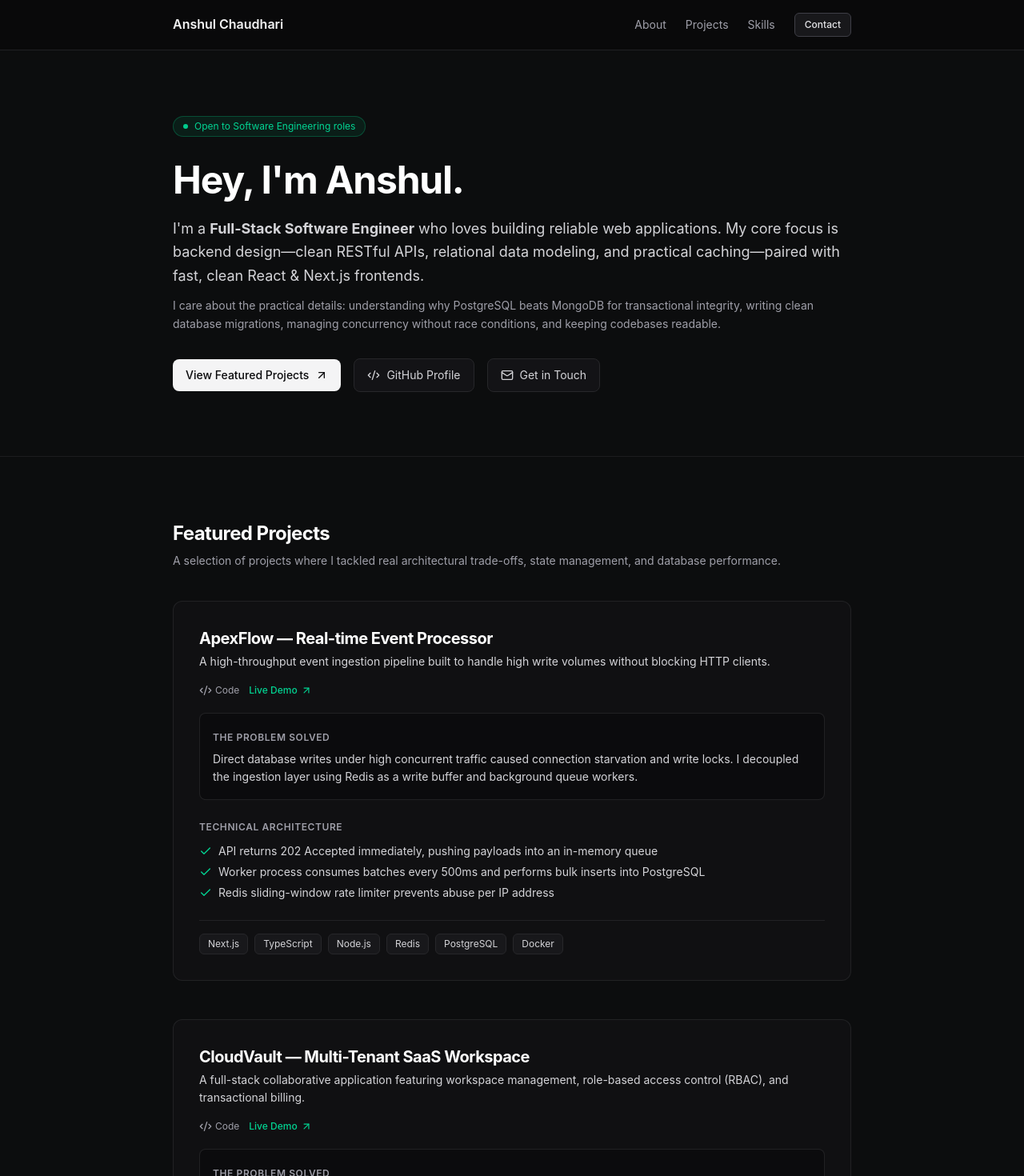
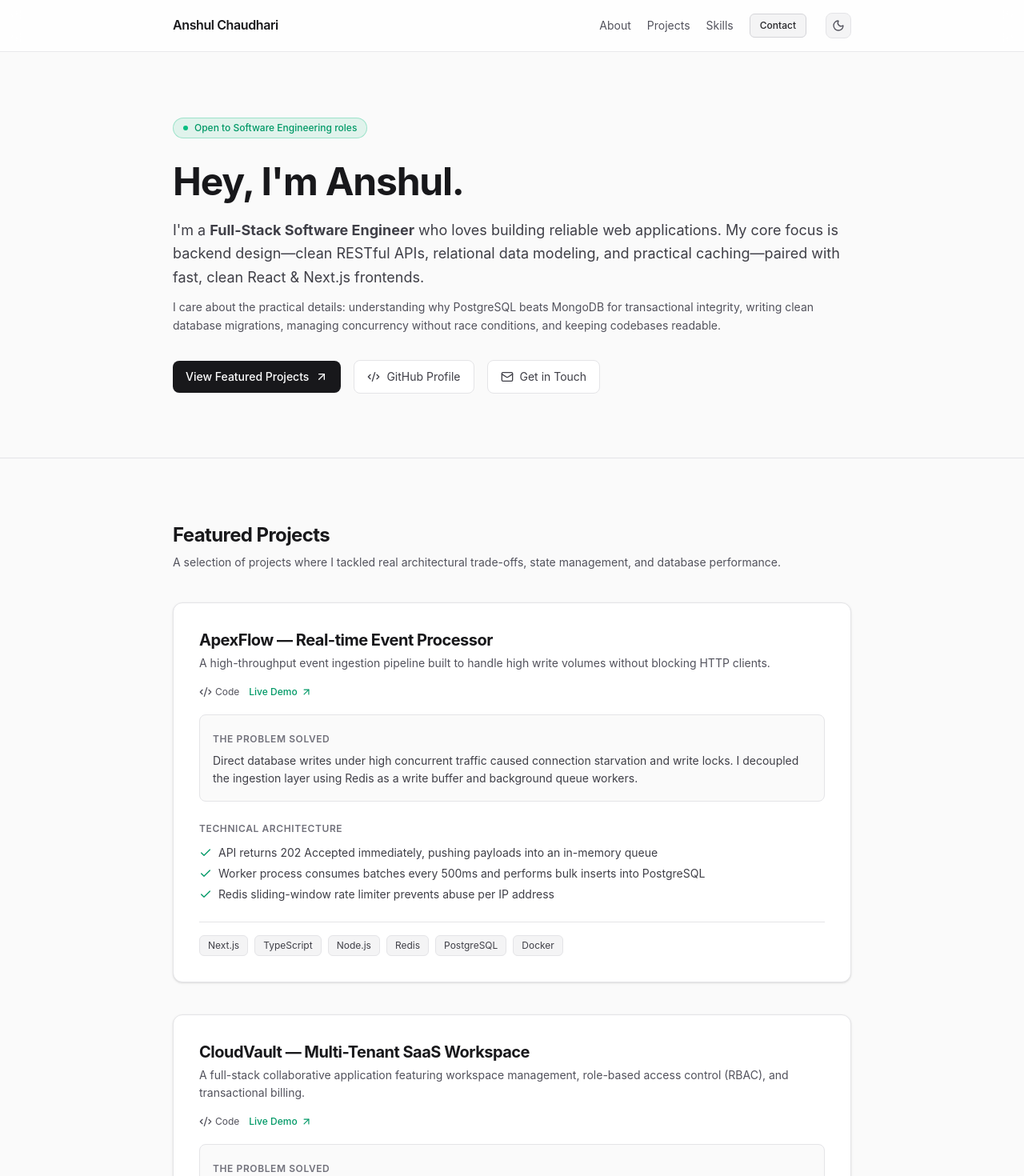
Before and after one commit to anshulchaudhari001/Portfolio, a Next.js app: page / in a window 1280 px wide. Shown: the top 1470 px of the page at 80% size. Built offline with nearby package versions, Linux system fonts and the light colour scheme.

Commit message:
feat: add seamless day and night mode theme switching with next-themes

```diff
--- a/package.json
+++ b/package.json
@@ -13,6 +13,7 @@
     "framer-motion": "^14.14.0",
     "lucide-react": "^1.77.0",
     "next": "16.4.6",
+    "next-themes": "^0.4.6",
     "react": "19.3.0",
     "react-dom": "19.3.0",
     "tailwind-merge": "^3.7.1"
--- a/src/app/globals.css
+++ b/src/app/globals.css
@@ -1,11 +1,23 @@
 @import "tailwindcss";
 
+@custom-variant dark (&:is(.dark *));
+
 :root {
-  --background: #0c0d0e;
+  --background: #fafafa;
+  --foreground: #18181b;
+  --card-bg: #ffffff;
+  --border-color: #e4e4e7;
+  --subtle-bg: #f4f4f5;
+  --text-muted: #71717a;
+}
+
+.dark {
+  --background: #090a0b;
   --foreground: #f4f4f5;
-  --muted: #71717a;
-  --card: #141517;
-  --border: #222326;
+  --card-bg: #111214;
+  --border-color: #222326;
+  --subtle-bg: #16171a;
+  --text-muted: #a1a1aa;
 }
 
 body {
@@ -14,11 +26,12 @@ body {
   font-family: -apple-system, BlinkMacSystemFont, "Segoe UI", Roboto, Helvetica, Arial, sans-serif;
   line-height: 1.6;
   -webkit-font-smoothing: antialiased;
+  transition: background-color 0.2s ease, color 0.2s ease;
 }
 
 /* Subtle link hover transitions */
 a {
-  transition: color 0.15s ease;
+  transition: color 0.15s ease, border-color 0.15s ease;
 }
 
 /* Clean scrollbar */
@@ -27,14 +40,10 @@ a {
 }
 
 ::-webkit-scrollbar-track {
-  background: #0c0d0e;
+  background: var(--background);
 }
 
 ::-webkit-scrollbar-thumb {
-  background: #27272a;
+  background: var(--border-color);
   border-radius: 3px;
 }
-
-::-webkit-scrollbar-thumb:hover {
-  background: #3f3f46;
-}
--- a/src/app/layout.tsx
+++ b/src/app/layout.tsx
@@ -1,9 +1,11 @@
 import type { Metadata } from "next";
+import { ThemeProvider } from "@/components/ThemeProvider";
 import "./globals.css";
 
 export const metadata: Metadata = {
-  title: "Full-Stack Software Engineer | Portfolio",
-  description: "Full-stack developer portfolio showcasing system architecture, production standards, and scalable web engineering.",
+  title: "Anshul Chaudhari | Full-Stack Software Engineer",
+  description:
+    "Personal portfolio of Anshul Chaudhari, showcasing full-stack web applications, system design, and database engineering.",
 };
 
 export default function RootLayout({
@@ -12,9 +14,11 @@ export default function RootLayout({
   children: React.ReactNode;
 }) {
   return (
-    <html lang="en" className="h-full antialiased dark">
-      <body className="min-h-full flex flex-col bg-zinc-950 text-zinc-100 font-sans selection:bg-indigo-500/20 selection:text-indigo-300">
-        {children}
+    <html lang="en" suppressHydrationWarning>
+      <body className="min-h-full flex flex-col font-sans selection:bg-zinc-800 selection:text-white dark:selection:bg-zinc-200 dark:selection:text-zinc-950">
+        <ThemeProvider attribute="class" defaultTheme="system" enableSystem>
+          {children}
+        </ThemeProvider>
       </body>
     </html>
   );
--- a/src/app/page.tsx
+++ b/src/app/page.tsx
@@ -6,7 +6,7 @@ import { Contact } from "@/components/Contact";
 
 export default function Home() {
   return (
-    <main className="min-h-screen bg-[#0c0d0e] text-zinc-100 selection:bg-zinc-800 selection:text-zinc-100">
+    <main className="min-h-screen bg-[#fafafa] dark:bg-[#090a0b] text-zinc-900 dark:text-zinc-100 transition-colors duration-200">
       <Navigation />
       <Hero />
       <Projects />
--- a/src/components/Hero.tsx
+++ b/src/components/Hero.tsx
@@ -5,28 +5,28 @@ import { ArrowUpRight, Code2, Mail } from "lucide-react";
 
 export function Hero() {
   return (
-    <section id="about" className="py-20 border-b border-zinc-800/60">
+    <section id="about" className="py-20 border-b border-zinc-200 dark:border-zinc-800/60">
       <div className="mx-auto max-w-4xl px-6">
-        <div className="inline-flex items-center space-x-2 rounded-full border border-emerald-500/30 bg-emerald-500/10 px-3 py-1 text-xs text-emerald-400 mb-6">
-          <span className="h-1.5 w-1.5 rounded-full bg-emerald-400 animate-pulse"></span>
-          <span>Open to Software Engineering roles</span>
+        <div className="inline-flex items-center space-x-2 rounded-full border border-emerald-500/30 bg-emerald-500/10 px-3 py-1 text-xs text-emerald-600 dark:text-emerald-400 mb-6">
+          <span className="h-1.5 w-1.5 rounded-full bg-emerald-500 dark:bg-emerald-400 animate-pulse"></span>
+          <span className="font-medium">Open to Software Engineering roles</span>
         </div>
 
-        <h1 className="text-3xl sm:text-5xl font-bold tracking-tight text-white leading-tight">
+        <h1 className="text-3xl sm:text-5xl font-bold tracking-tight text-zinc-900 dark:text-white leading-tight">
           Hey, I&apos;m Anshul.
         </h1>
-        <p className="mt-4 text-lg text-zinc-300 font-normal leading-relaxed">
+        <p className="mt-4 text-base sm:text-lg text-zinc-700 dark:text-zinc-300 font-normal leading-relaxed">
           I&apos;m a <strong>Full-Stack Software Engineer</strong> who loves building reliable web applications.
           My core focus is backend design—clean RESTful APIs, relational data modeling, and practical caching—paired with fast, clean React & Next.js frontends.
         </p>
-        <p className="mt-3 text-sm text-zinc-400 leading-relaxed">
+        <p className="mt-3 text-sm text-zinc-600 dark:text-zinc-400 leading-relaxed">
           I care about the practical details: understanding why PostgreSQL beats MongoDB for transactional integrity, writing clean database migrations, managing concurrency without race conditions, and keeping codebases readable.
         </p>
 
         <div className="mt-8 flex flex-wrap items-center gap-4">
           <a
             href="#projects"
-            className="inline-flex items-center space-x-2 rounded-lg bg-zinc-100 px-4 py-2.5 text-sm font-medium text-zinc-950 hover:bg-white transition-colors"
+            className="inline-flex items-center space-x-2 rounded-lg bg-zinc-900 dark:bg-zinc-100 px-4 py-2.5 text-sm font-medium text-white dark:text-zinc-950 hover:bg-zinc-800 dark:hover:bg-white transition-colors"
           >
             <span>View Featured Projects</span>
             <ArrowUpRight className="h-4 w-4" />
@@ -35,14 +35,14 @@ export function Hero() {
             href="https://github.com/anshulchaudhari001"
             target="_blank"
             rel="noreferrer"
-            className="inline-flex items-center space-x-2 rounded-lg border border-zinc-800 bg-zinc-900/60 px-4 py-2.5 text-sm text-zinc-300 hover:border-zinc-700 hover:text-white transition-colors"
+            className="inline-flex items-center space-x-2 rounded-lg border border-zinc-200 dark:border-zinc-800 bg-white dark:bg-zinc-900/60 px-4 py-2.5 text-sm text-zinc-700 dark:text-zinc-300 hover:border-zinc-400 dark:hover:border-zinc-700 hover:text-zinc-950 dark:hover:text-white transition-colors"
           >
             <Code2 className="h-4 w-4" />
             <span>GitHub Profile</span>
           </a>
           <a
             href="mailto:anshulchaudhari001@gmail.com"
-            className="inline-flex items-center space-x-2 rounded-lg border border-zinc-800 bg-zinc-900/60 px-4 py-2.5 text-sm text-zinc-300 hover:border-zinc-700 hover:text-white transition-colors"
+            className="inline-flex items-center space-x-2 rounded-lg border border-zinc-200 dark:border-zinc-800 bg-white dark:bg-zinc-900/60 px-4 py-2.5 text-sm text-zinc-700 dark:text-zinc-300 hover:border-zinc-400 dark:hover:border-zinc-700 hover:text-zinc-950 dark:hover:text-white transition-colors"
           >
             <Mail className="h-4 w-4" />
             <span>Get in Touch</span>
--- a/src/components/Navigation.tsx
+++ b/src/components/Navigation.tsx
@@ -1,32 +1,41 @@
 "use client";
 
 import React from "react";
+import { ThemeToggle } from "@/components/ThemeToggle";
 
 export function Navigation() {
   return (
-    <header className="sticky top-0 z-50 w-full border-b border-zinc-800/80 bg-zinc-950/80 backdrop-blur-md">
+    <header className="sticky top-0 z-50 w-full border-b border-zinc-200/80 dark:border-zinc-800/80 bg-white/80 dark:bg-[#090a0b]/80 backdrop-blur-md transition-colors">
       <div className="mx-auto flex max-w-4xl items-center justify-between px-6 py-4">
-        <a href="#" className="font-semibold text-zinc-100 hover:text-white transition-colors">
+        <a
+          href="#"
+          className="font-semibold text-zinc-900 dark:text-zinc-100 hover:text-zinc-600 dark:hover:text-white transition-colors tracking-tight"
+        >
           Anshul Chaudhari
         </a>
 
-        <nav className="flex items-center space-x-6 text-sm text-zinc-400">
-          <a href="#about" className="hover:text-zinc-100 transition-colors">
+        <div className="flex items-center space-x-6">
+          <nav className="flex items-center space-x-5 text-sm text-zinc-600 dark:text-zinc-400">
+            <a href="#about" className="hover:text-zinc-900 dark:hover:text-zinc-100 transition-colors">
               About
             </a>
-          <a href="#projects" className="hover:text-zinc-100 transition-colors">
+            <a href="#projects" className="hover:text-zinc-900 dark:hover:text-zinc-100 transition-colors">
               Projects
             </a>
-          <a href="#skills" className="hover:text-zinc-100 transition-colors">
+            <a href="#skills" className="hover:text-zinc-900 dark:hover:text-zinc-100 transition-colors">
               Skills
             </a>
             <a
               href="mailto:anshulchaudhari001@gmail.com"
-            className="rounded-md border border-zinc-700 bg-zinc-900 px-3 py-1.5 text-xs font-medium text-zinc-200 hover:border-zinc-500 hover:text-white transition-colors"
+              className="rounded-md border border-zinc-300 dark:border-zinc-700 bg-zinc-100 dark:bg-zinc-900 px-3 py-1.5 text-xs font-medium text-zinc-800 dark:text-zinc-200 hover:border-zinc-400 dark:hover:border-zinc-500 hover:text-zinc-950 dark:hover:text-white transition-colors"
             >
               Contact
             </a>
           </nav>
+
+          {/* Day / Night Theme Toggle */}
+          <ThemeToggle />
+        </div>
       </div>
     </header>
   );
--- a/src/components/Projects.tsx
+++ b/src/components/Projects.tsx
@@ -6,24 +6,24 @@ import { ArrowUpRight, Code2, Check } from "lucide-react";
 
 export function Projects() {
   return (
-    <section id="projects" className="py-20 border-b border-zinc-800/60">
+    <section id="projects" className="py-20 border-b border-zinc-200 dark:border-zinc-800/60">
       <div className="mx-auto max-w-4xl px-6">
-        <h2 className="text-2xl font-bold tracking-tight text-white">Featured Projects</h2>
-        <p className="mt-2 text-sm text-zinc-400">
+        <h2 className="text-2xl font-bold tracking-tight text-zinc-900 dark:text-white">Featured Projects</h2>
+        <p className="mt-2 text-sm text-zinc-600 dark:text-zinc-400">
           A selection of projects where I tackled real architectural trade-offs, state management, and database performance.
         </p>
 
-        <div className="mt-10 space-y-12">
+        <div className="mt-10 space-y-10">
           {PROJECTS.map((project, idx) => (
             <div
               key={idx}
-              className="rounded-xl border border-zinc-800/80 bg-zinc-900/40 p-6 sm:p-8 hover:border-zinc-700/80 transition-colors"
+              className="rounded-xl border border-zinc-200 dark:border-zinc-800/80 bg-white dark:bg-zinc-900/40 p-6 sm:p-8 hover:border-zinc-300 dark:hover:border-zinc-700/80 transition-colors shadow-sm dark:shadow-none"
             >
               {/* Header */}
               <div className="flex flex-wrap items-start justify-between gap-4">
                 <div>
-                  <h3 className="text-xl font-bold text-white tracking-tight">{project.title}</h3>
-                  <p className="mt-1 text-sm text-zinc-300 leading-relaxed">{project.description}</p>
+                  <h3 className="text-xl font-bold text-zinc-900 dark:text-white tracking-tight">{project.title}</h3>
+                  <p className="mt-1 text-sm text-zinc-600 dark:text-zinc-300 leading-relaxed">{project.description}</p>
                 </div>
 
                 <div className="flex items-center space-x-3 text-xs">
@@ -32,7 +32,7 @@ export function Projects() {
                       href={project.githubUrl}
                       target="_blank"
                       rel="noreferrer"
-                      className="inline-flex items-center space-x-1 text-zinc-400 hover:text-white transition-colors"
+                      className="inline-flex items-center space-x-1 text-zinc-600 dark:text-zinc-400 hover:text-zinc-950 dark:hover:text-white transition-colors"
                     >
                       <Code2 className="h-4 w-4" />
                       <span>Code</span>
@@ -43,7 +43,7 @@ export function Projects() {
                       href={project.liveUrl}
                       target="_blank"
                       rel="noreferrer"
-                      className="inline-flex items-center space-x-1 text-emerald-400 hover:text-emerald-300 transition-colors font-medium"
+                      className="inline-flex items-center space-x-1 text-emerald-600 dark:text-emerald-400 hover:text-emerald-700 dark:hover:text-emerald-300 transition-colors font-medium"
                     >
                       <span>Live Demo</span>
                       <ArrowUpRight className="h-3.5 w-3.5" />
@@ -53,22 +53,22 @@ export function Projects() {
               </div>
 
               {/* The "Why" / Problem Solved */}
-              <div className="mt-5 rounded-lg border border-zinc-800/80 bg-zinc-950/60 p-4">
-                <span className="text-xs font-semibold uppercase tracking-wider text-zinc-400">
+              <div className="mt-5 rounded-lg border border-zinc-200 dark:border-zinc-800/80 bg-zinc-50 dark:bg-zinc-950/60 p-4">
+                <span className="text-xs font-semibold uppercase tracking-wider text-zinc-500 dark:text-zinc-400">
                   The Problem Solved
                 </span>
-                <p className="mt-1 text-sm text-zinc-300 leading-relaxed">{project.problemSolved}</p>
+                <p className="mt-1 text-sm text-zinc-700 dark:text-zinc-300 leading-relaxed">{project.problemSolved}</p>
               </div>
 
               {/* Architectural Highlights */}
               <div className="mt-5">
-                <span className="text-xs font-semibold uppercase tracking-wider text-zinc-400">
+                <span className="text-xs font-semibold uppercase tracking-wider text-zinc-500 dark:text-zinc-400">
                   Technical Architecture
                 </span>
                 <ul className="mt-2 space-y-1.5">
                   {project.architectureHighlights.map((item, i) => (
-                    <li key={i} className="flex items-start space-x-2 text-xs sm:text-sm text-zinc-300">
-                      <Check className="h-4 w-4 text-emerald-400 shrink-0 mt-0.5" />
+                    <li key={i} className="flex items-start space-x-2 text-xs sm:text-sm text-zinc-700 dark:text-zinc-300">
+                      <Check className="h-4 w-4 text-emerald-600 dark:text-emerald-400 shrink-0 mt-0.5" />
                       <span>{item}</span>
                     </li>
                   ))}
@@ -76,11 +76,11 @@ export function Projects() {
               </div>
 
               {/* Tech Stack Pills */}
-              <div className="mt-6 pt-4 border-t border-zinc-800/80 flex flex-wrap gap-2">
+              <div className="mt-6 pt-4 border-t border-zinc-200 dark:border-zinc-800/80 flex flex-wrap gap-2">
                 {project.techStack.map((tech, i) => (
                   <span
                     key={i}
-                    className="rounded-md border border-zinc-800 bg-zinc-900 px-2.5 py-1 text-xs text-zinc-300"
+                    className="rounded-md border border-zinc-200 dark:border-zinc-800 bg-zinc-100 dark:bg-zinc-900 px-2.5 py-1 text-xs text-zinc-700 dark:text-zinc-300"
                   >
                     {tech}
                   </span>
--- /dev/null
+++ b/src/components/ThemeProvider.tsx
@@ -0,0 +1,11 @@
+"use client";
+
+import * as React from "react";
+import { ThemeProvider as NextThemesProvider } from "next-themes";
+
+export function ThemeProvider({
+  children,
+  ...props
+}: React.ComponentProps<typeof NextThemesProvider>) {
+  return <NextThemesProvider {...props}>{children}</NextThemesProvider>;
+}
--- /dev/null
+++ b/src/components/ThemeToggle.tsx
@@ -0,0 +1,33 @@
+"use client";
+
+import React, { useEffect, useState } from "react";
+import { useTheme } from "next-themes";
+import { Sun, Moon } from "lucide-react";
+
+export function ThemeToggle() {
+  const { theme, setTheme } = useTheme();
+  const [mounted, setMounted] = useState(false);
+
+  useEffect(() => {
+    setMounted(true);
+  }, []);
+
+  if (!mounted) {
+    return (
+      <div className="h-8 w-8 rounded-lg border border-zinc-200 dark:border-zinc-800 bg-transparent" />
+    );
+  }
+
+  const isDark = theme === "dark";
+
+  return (
+    <button
+      onClick={() => setTheme(isDark ? "light" : "dark")}
+      className="flex h-8 w-8 items-center justify-center rounded-lg border border-zinc-200 dark:border-zinc-800 bg-zinc-100 dark:bg-zinc-900 text-zinc-600 dark:text-zinc-300 hover:text-zinc-900 dark:hover:text-white transition-colors cursor-pointer"
+      aria-label="Toggle theme"
+      title={isDark ? "Switch to Light mode" : "Switch to Dark mode"}
+    >
+      {isDark ? <Sun className="h-4 w-4" /> : <Moon className="h-4 w-4" />}
+    </button>
+  );
+}
```
Also changed, not shown: src/components/Contact.tsx (+6 -6 lines), src/components/Skills.tsx (+9 -6 lines), 1 other file (tests, documents, lock files or other folders). Lines whose indentation alone changed are shown as unchanged.
